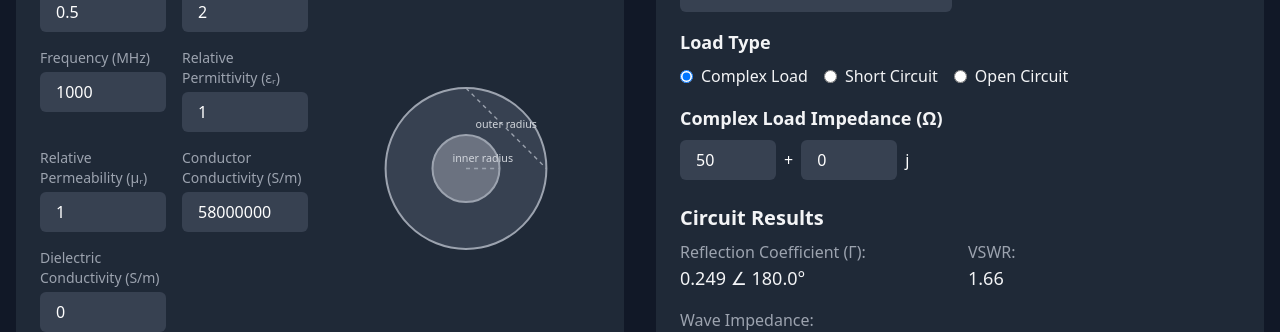
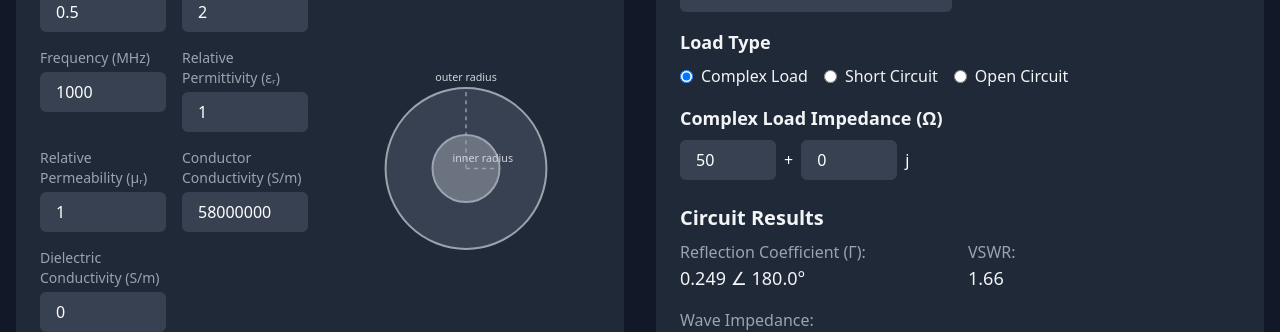
Before and after one commit to sachen-pather/Transmission-line-circuit-analyzer, a React (Vite) app: page / in a window 1280 px wide. Shown: the part 468-800 px from the top of the page. Built offline with nearby package versions, Linux system fonts and the light colour scheme.

Commit message:
Updated documentation and coaxial model

```diff
--- a/src/components/Calculator.jsx
+++ b/src/components/Calculator.jsx
@@ -314,16 +314,16 @@ const Calculator = ({ geometry, updateTxLineParams }) => {
             {/* Outer radius line */}
             <line
               x1="200"
-              y1="30" // Adjusted to fit larger canvas
-              x2="320" // Extended to match larger radius
-              y2="150"
+              y1="150" // Adjusted to fit larger canvas
+              x2="200" // Extended to match larger radius
+              y2="30"
               stroke="#9CA3AF"
               strokeWidth="2"
               strokeDasharray="6" // Larger dash for visibility
             />
             <text
-              x="260" // Repositioned for larger diagram
-              y="90" // Adjusted vertically
+              x="200" // Repositioned for larger diagram
+              y="20" // Adjusted vertically
               textAnchor="middle"
               fontSize="16" // Increased from 12
               fill="#D1D5DB"
```
Also changed, not shown: 1 other file (tests, documents, lock files or other folders).
